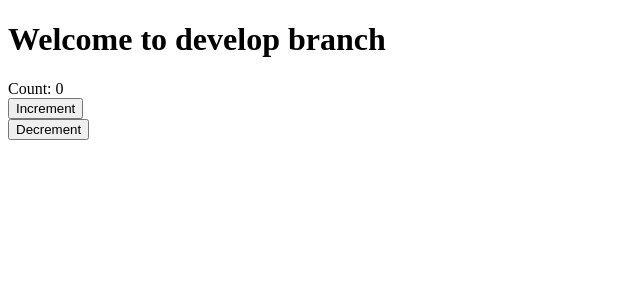
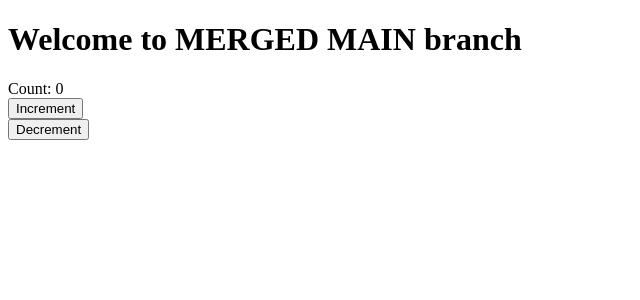
Before and after one commit to marcushultgren/angtesti, an Angular app: page / in a window 1280 px wide. Shown: the top 300 px of the page, without its empty margins (0-640 px from the left). Built offline with nearby package versions, Linux system fonts and the light colour scheme.

Commit message:
Feature is ready

```diff
--- a/src/app/app.component.html
+++ b/src/app/app.component.html
@@ -1,4 +1,4 @@
-<h1>Welcome to develop branch</h1>
+<h1>Welcome to MERGED MAIN branch</h1>
 <div>Count: {{ counter }}</div>
 <div><button (click)="increment()">Increment</button></div>
 <div><button (click)="decrement()">Decrement</button></div>
```
